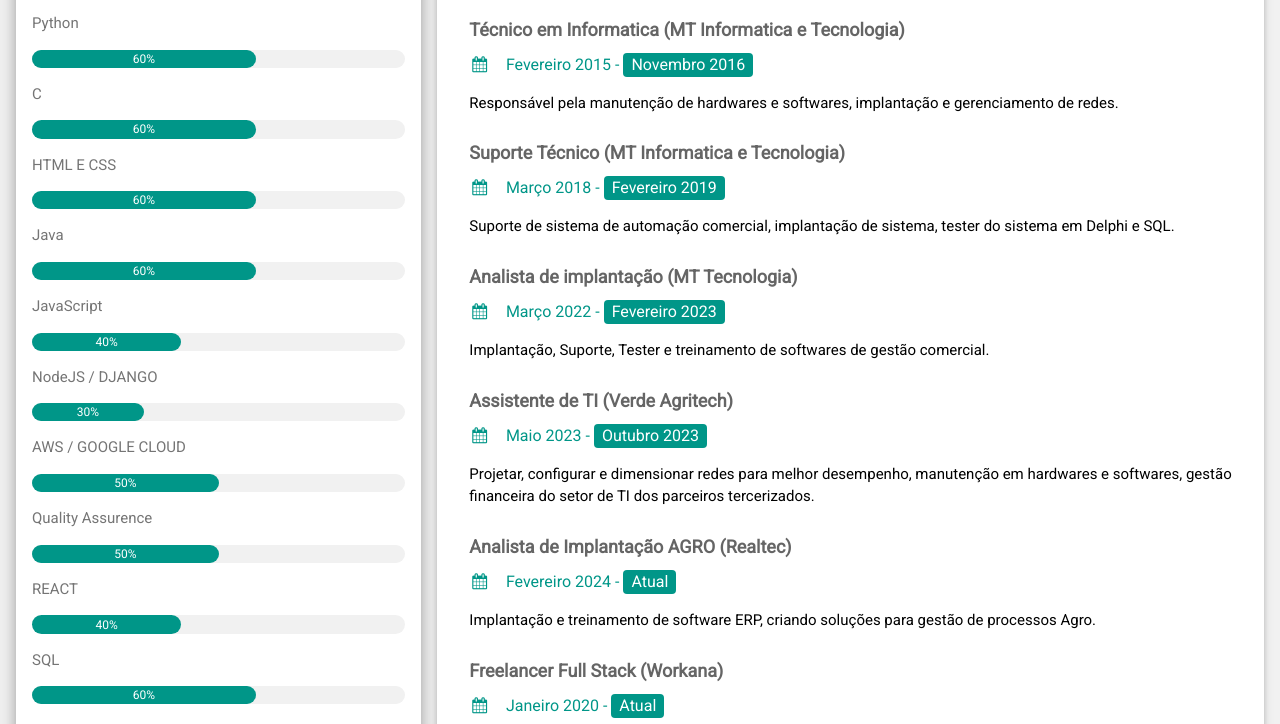
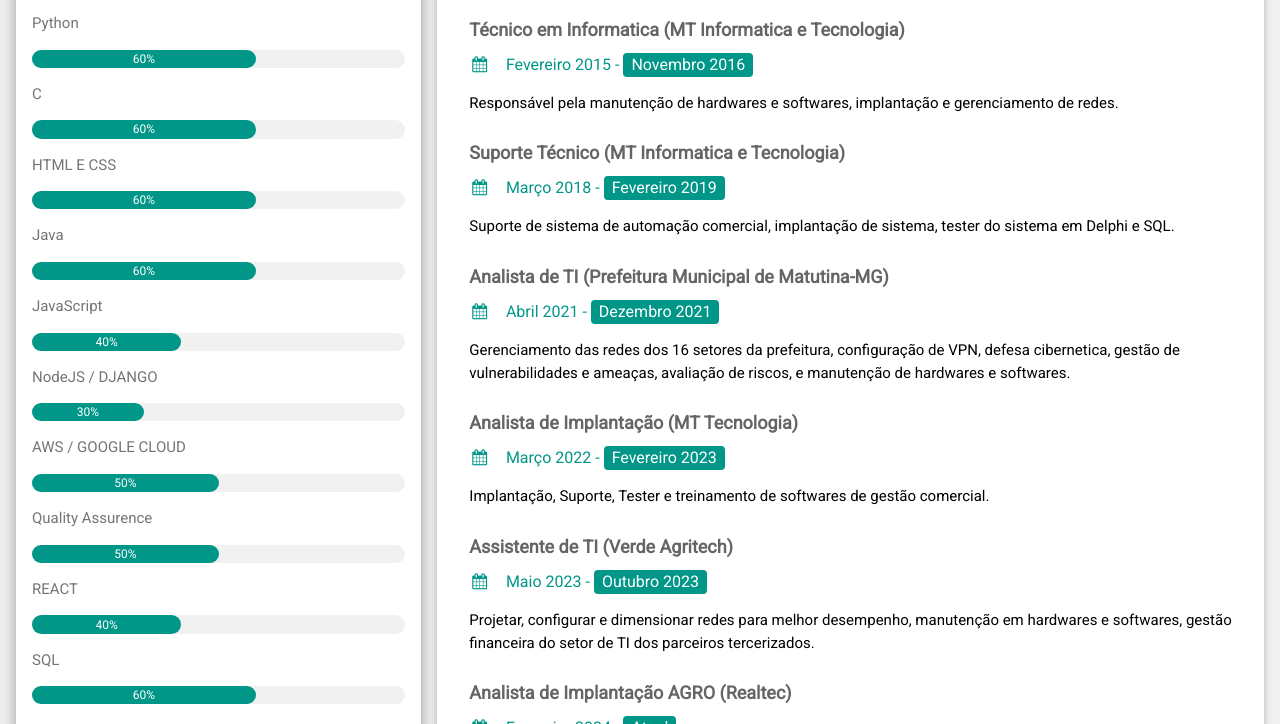
Before and after one commit to LucLonde/ProjetoPortifolio, a plain HTML site: page index.html in a window 1280 px wide. Shown: the part 376-1100 px from the top of the page. Drawn offline with nearby package versions, Linux system fonts and the light colour scheme.

Commit message:
prefeitura

```diff
--- a/index.html
+++ b/index.html
@@ -153,7 +153,12 @@
               <p>Suporte de sistema de automação comercial, implantação de sistema, tester do sistema em Delphi e SQL.</p>
             </div>
             <div class="w3-container">
-              <h5 class="w3-opacity"><b>Analista de implantação (MT Tecnologia)</b></h5>
+              <h5 class="w3-opacity"><b>Analista de TI (Prefeitura Municipal de Matutina-MG)</b></h5>
+              <h6 class="w3-text-teal"><i class="fa fa-calendar fa-fw w3-margin-right"></i>Abril 2021 - <span class="w3-tag w3-teal w3-round">Dezembro 2021</span></h6>
+              <p>Gerenciamento das redes dos 16 setores da prefeitura, configuração de VPN, defesa cibernetica, gestão de vulnerabilidades e ameaças, avaliação de riscos, e manutenção de hardwares e softwares.</p>
+            </div>
+            <div class="w3-container">
+              <h5 class="w3-opacity"><b>Analista de Implantação (MT Tecnologia)</b></h5>
               <h6 class="w3-text-teal"><i class="fa fa-calendar fa-fw w3-margin-right"></i>Março 2022 - <span class="w3-tag w3-teal w3-round">Fevereiro 2023</span></h6>
               <p>Implantação, Suporte, Tester e treinamento de softwares de gestão comercial.</p>
             </div>
```
